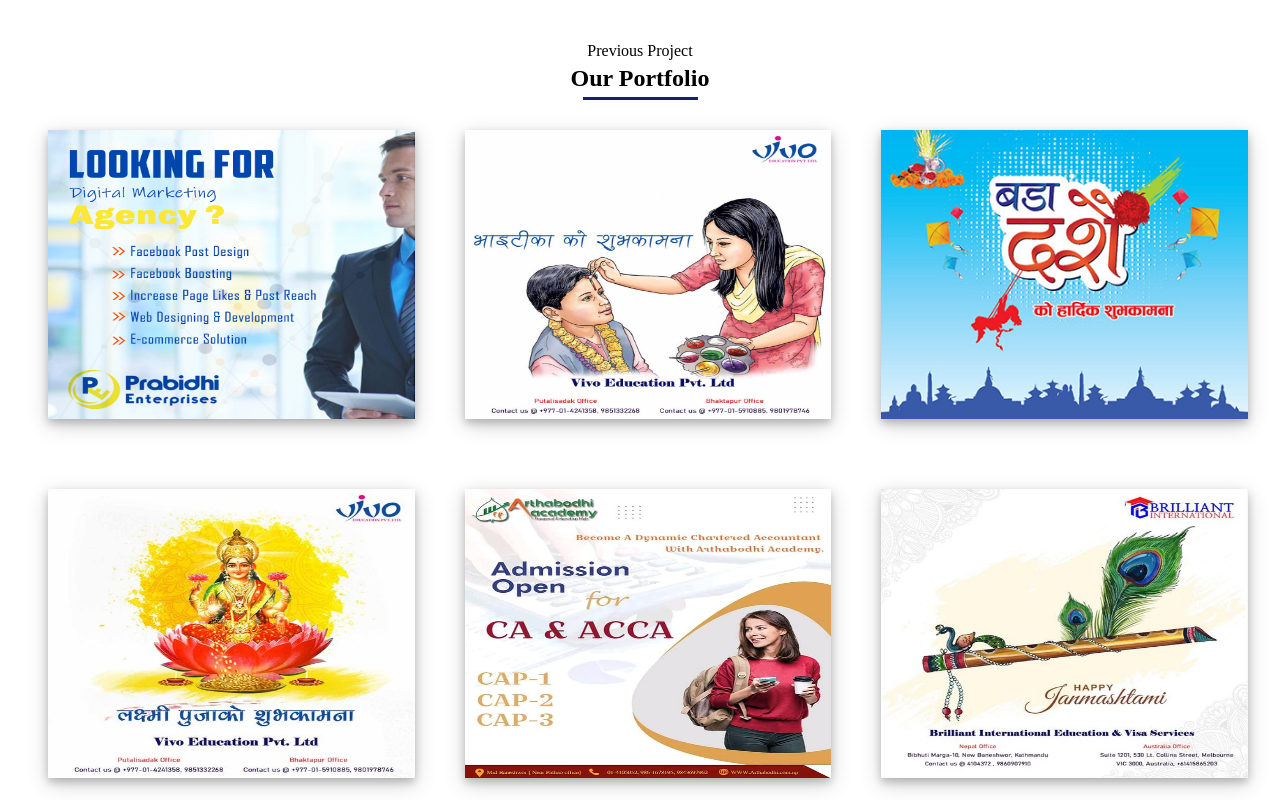
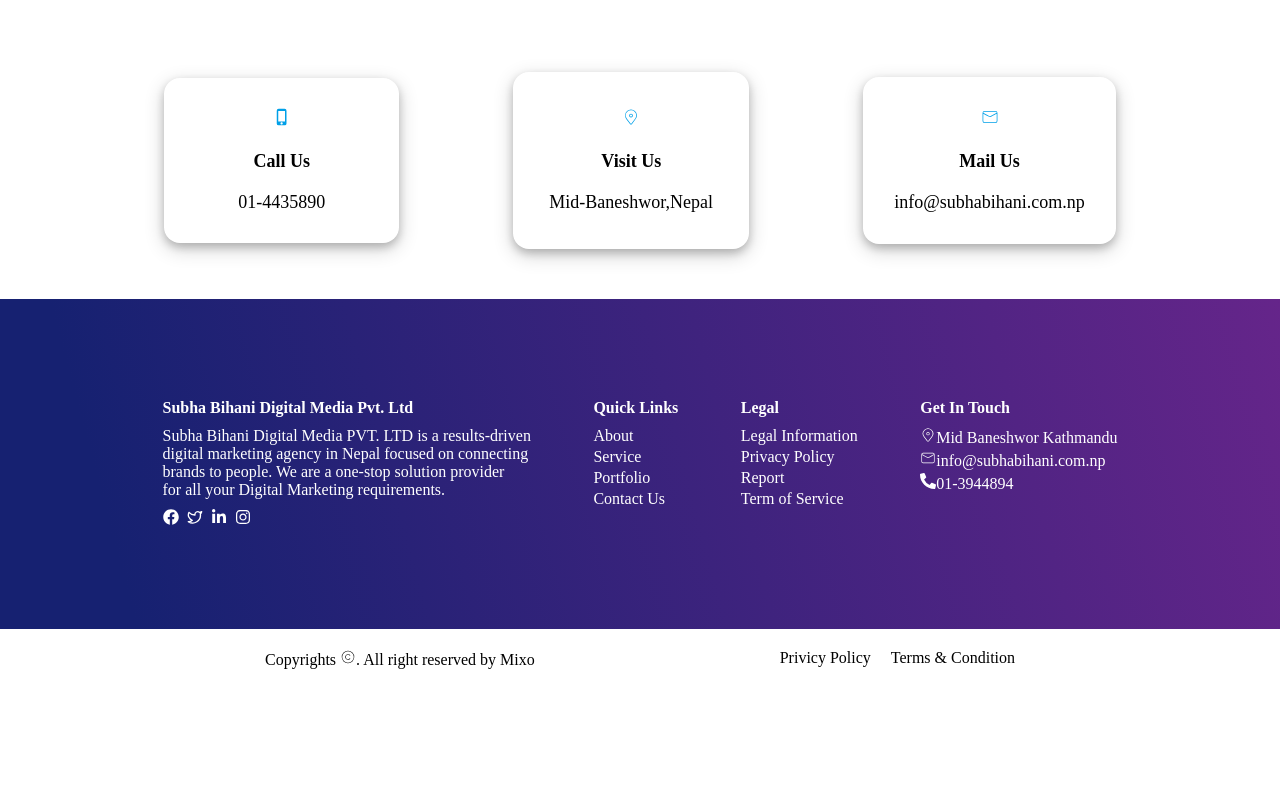
Before and after one commit to mixod/Routing-web, a React (Vite) app: page /home in a window 1280 px wide. Shown: the part 1160-1960 px from the top of the page. After the commit the page ends 1849 px from the top, so only its background shows below. Built offline with nearby package versions, Linux system fonts and the light colour scheme.

Commit message:
routing added

```diff
--- a/src/Components/Footer/Footer.css
+++ b/src/Components/Footer/Footer.css
@@ -51,6 +51,5 @@
   }
   .copyright {
     justify-content: space-between;
-    align-items: center;
   }
 }
--- a/src/Pages/Home/Home.jsx
+++ b/src/Pages/Home/Home.jsx
@@ -2,7 +2,7 @@
 import AboutMain from "../About/AboutMain";
 
 import ContactMain from "../Contact.jsx/ContactMain";
-import PortfolioMain from "../Portfolio/PortfolioMain";
+
 import "./home.css";
 
 function Home() {
@@ -39,7 +39,6 @@
         </div>
       </div>
       <AboutMain />
-      <PortfolioMain />
       <ContactMain />
       <Footer />
     </>
--- /dev/null
+++ b/src/Pages/Portfolio/ContectMain.jsx
@@ -0,0 +1,17 @@
+/* eslint-disable react/prop-types */
+import Content from "./Route/Content";
+import Digital from "./route/Digital";
+import SeoService from "./route/SeoService";
+
+function ContectMain({ content }) {
+  switch (content) {
+    case "Digital Marketing":
+      return <Digital />;
+    case "Content Marketing":
+      return <Content />;
+    case "SEO Services":
+      return <SeoService />;
+  }
+}
+
+export default ContectMain;
--- a/src/Pages/Portfolio/Portfolio.css
+++ b/src/Pages/Portfolio/Portfolio.css
@@ -11,29 +11,3 @@
   padding: 20px;
   gap: 5px;
 }
-img {
-  width: 80%;
-  box-shadow: 0 4px 8px 0 rgba(0, 0, 0, 0.2), 0 6px 20px 0 rgba(0, 0, 0, 0.19);
-}
-
-.img-flex {
-  display: flex;
-  flex-direction: column;
-  margin-left: 19%;
-  gap: 50px;
-  margin-bottom: 50px;
-}
-
-@media screen and (min-width: 997px) {
-  .img-flex {
-    display: flex;
-    flex-direction: row;
-    gap: 50px;
-    padding: 10px;
-    margin-left: 3%;
-    margin-bottom: 50px;
-  }
-  img {
-    width: 30%;
-  }
-}
--- a/src/Pages/Portfolio/Portfolio.jsx
+++ b/src/Pages/Portfolio/Portfolio.jsx
@@ -1,4 +1,3 @@
-import Footer from "../../Components/Footer/Footer";
 import PortfolioMain from "./PortfolioMain";
 
 function Portfolio() {
@@ -18,7 +17,6 @@
         </div>
       </div>
       <PortfolioMain />
-      <Footer />
     </>
   );
 }
--- a/src/Pages/Portfolio/PortfolioMain.jsx
+++ b/src/Pages/Portfolio/PortfolioMain.jsx
@@ -1,26 +1,13 @@
-import "./Portfolio.css";
+import { useState } from "react";
+import ContectMain from "./ContectMain";
+import RouteMain from "./route/RouteMain";
 
 function PortfolioMain() {
+  const [content, setContent] = useState("Digital");
   return (
     <>
-      <div className="top-portfolio-main">
-        <div>Previous Project</div>
-        <div>
-          <h2>Our Portfolio</h2>
-        </div>
-        <div className="line"></div>
-      </div>
-
-      <div className="img-flex">
-        <img src="public/image/1.png"></img>
-        <img src="public/image/2.jpg"></img>
-        <img src="public/image/4.jpg"></img>
-      </div>
-      <div className="img-flex">
-        <img src="public/image/3.jpg"></img>
-        <img src="public/image/5.jpg"></img>
-        <img src="public/image/6.jpg"></img>
-      </div>
+      <RouteMain setContent={setContent} />
+      <ContectMain content={content} />
     </>
   );
 }
--- /dev/null
+++ b/src/Pages/Portfolio/route/Content.jsx
@@ -0,0 +1,16 @@
+function Content() {
+  return (
+    <>
+      <div className="img-flex">
+        <img src="public/image/2.jpg"></img>
+        <img src="public/image/4.jpg"></img>
+        <img src="public/image/5.jpg"></img>
+      </div>
+      <div className="img-flex">
+        <img src="public/image/6.jpg"></img>
+      </div>
+    </>
+  );
+}
+
+export default Content;
--- /dev/null
+++ b/src/Pages/Portfolio/route/Digital.jsx
@@ -0,0 +1,20 @@
+import "./Route.css";
+
+function Digital() {
+  return (
+    <>
+      <div className="img-flex">
+        <img src="public/image/1.png"></img>
+        <img src="public/image/2.jpg"></img>
+        <img src="public/image/4.jpg"></img>
+      </div>
+      <div className="img-flex">
+        <img src="public/image/3.jpg"></img>
+        <img src="public/image/5.jpg"></img>
+        <img src="public/image/6.jpg"></img>
+      </div>
+    </>
+  );
+}
+
+export default Digital;
--- /dev/null
+++ b/src/Pages/Portfolio/route/Route.css
@@ -0,0 +1,25 @@
+img {
+  width: 80%;
+  box-shadow: 0 4px 8px 0 rgba(0, 0, 0, 0.2), 0 6px 20px 0 rgba(0, 0, 0, 0.19);
+}
+
+.img-flex {
+  display: flex;
+  flex-direction: column;
+  margin-left: 19%;
+  gap: 50px;
+  margin-bottom: 50px;
+}
+@media screen and (min-width: 997px) {
+  .img-flex {
+    display: flex;
+    flex-direction: row;
+    gap: 50px;
+    padding: 10px;
+    margin-left: 3%;
+    margin-bottom: 50px;
+  }
+  img {
+    width: 30%;
+  }
+}
--- /dev/null
+++ b/src/Pages/Portfolio/route/RouteMain.jsx
@@ -0,0 +1,19 @@
+/* eslint-disable react/prop-types */
+
+function RouteMain({ setContent }) {
+  return (
+    <>
+      <ul>
+        <li onClick={() => setContent("Digital Marketing")}>
+          Digital Marketting
+        </li>
+        <li onClick={() => setContent("Content Marketing")}>
+          Content Marketting
+        </li>
+        <li onClick={() => setContent("SEO Services")}>Seo Service</li>
+      </ul>
+    </>
+  );
+}
+
+export default RouteMain;
--- /dev/null
+++ b/src/Pages/Portfolio/route/SeoService.jsx
@@ -0,0 +1,13 @@
+function SeoService() {
+  return (
+    <>
+      <div className="img-flex">
+        <img src="public/image/2.jpg"></img>
+        <img src="public/image/4.jpg"></img>
+        <img src="public/image/6.jpg"></img>
+      </div>
+    </>
+  );
+}
+
+export default SeoService;
```
